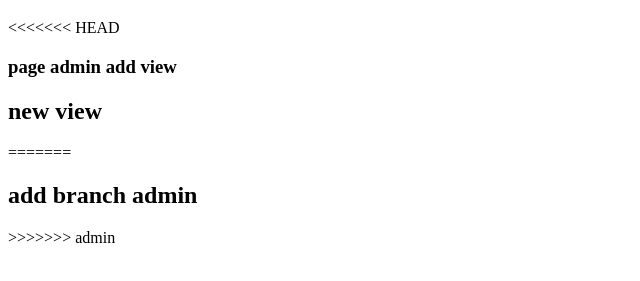
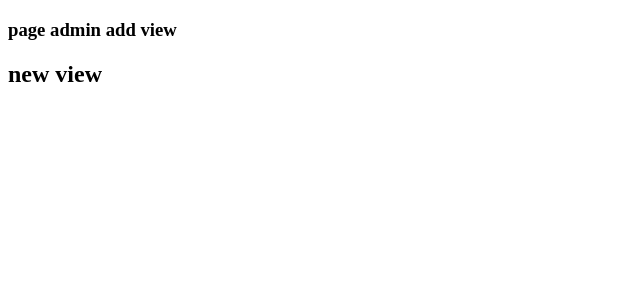
Before and after one commit to Phomai21122002/UIWebCafe, a plain HTML site: page admin.html in a window 1280 px wide. Shown: the part 61-342 px from the top of the page, without its empty margins (0-640 px from the left). Drawn offline with Linux system fonts and the light colour scheme.

Commit message:
admin view

```diff
--- a/admin.html
+++ b/admin.html
@@ -8,11 +8,7 @@
 </head>
 <body>
     <h1>page admin</h1>
-<<<<<<< HEAD
     <h3>page admin add view</h3>
     <h2>new view</h2>
-=======
-    <h2>add branch admin</h2>
->>>>>>> admin
 </body>
 </html>
```
